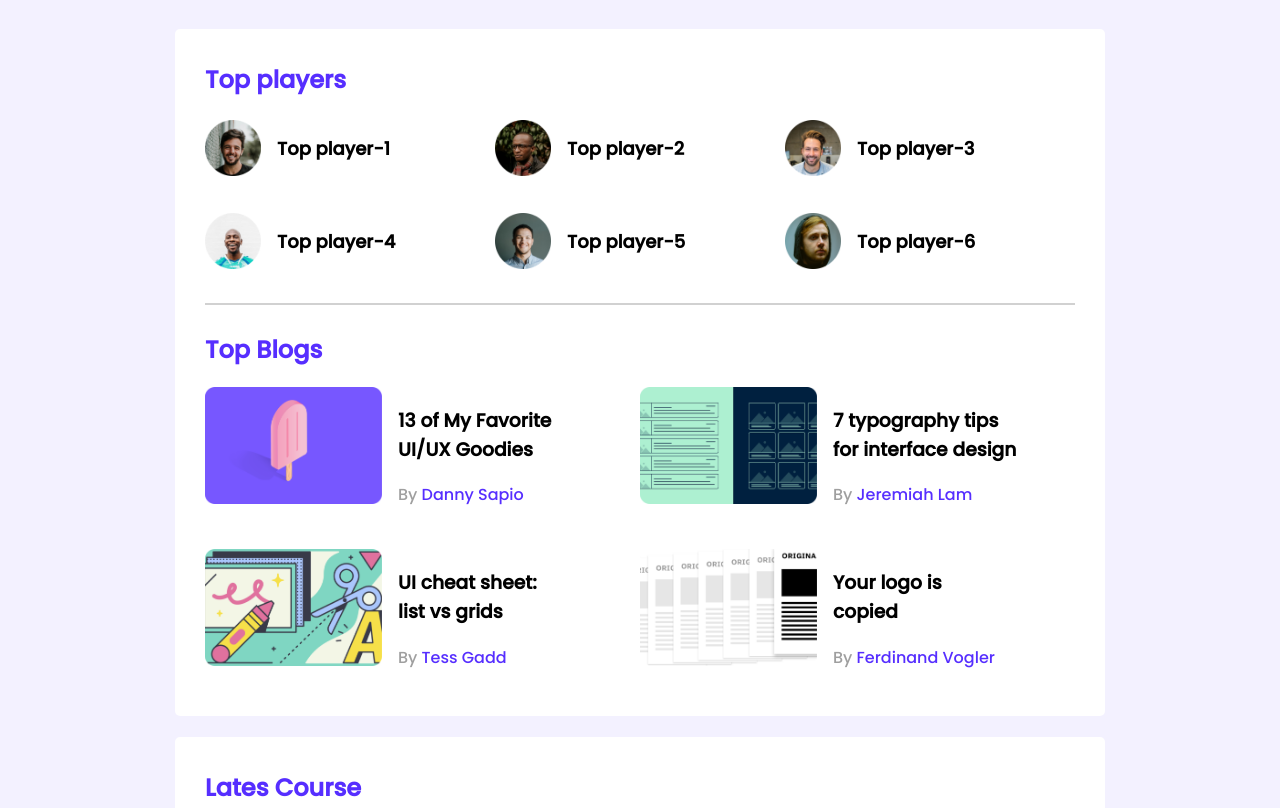
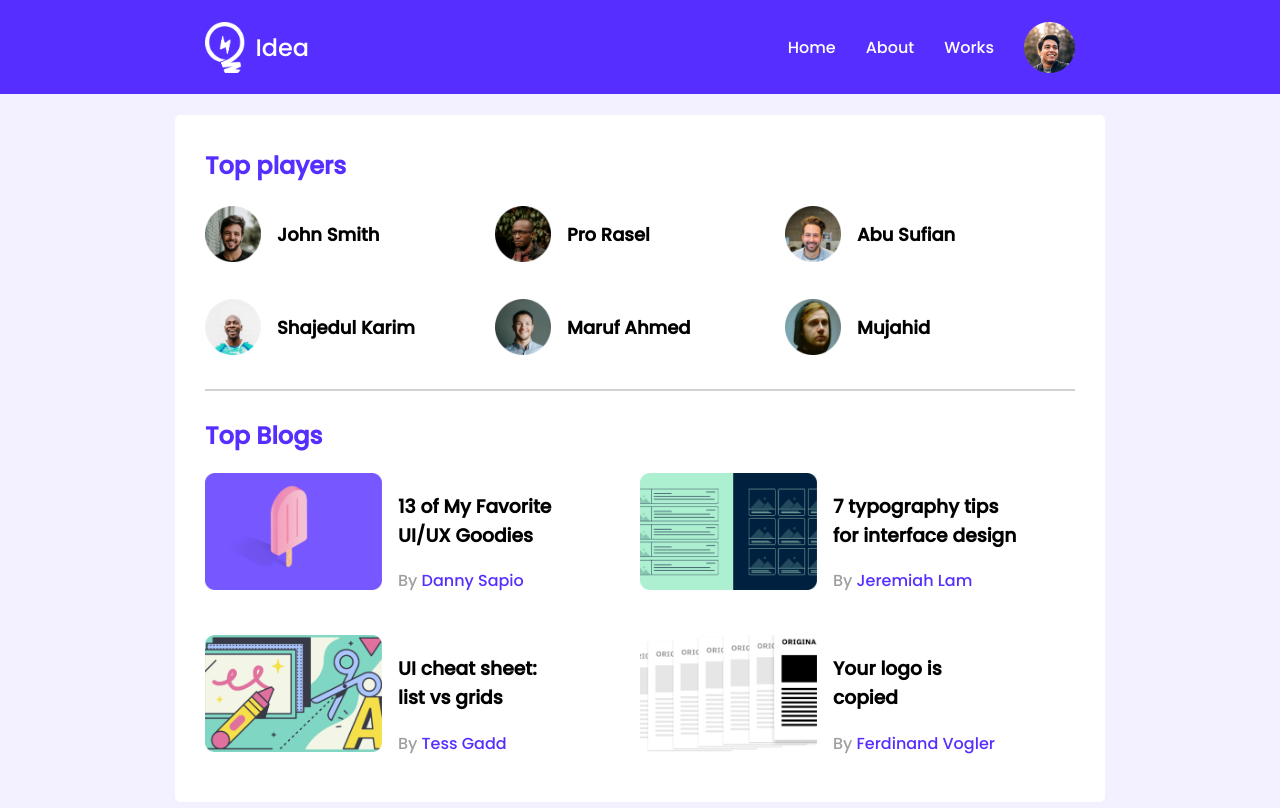
Before and after one commit to tafsiruzzaman/leader-board, a plain HTML site: page index.html in a window 1280 px wide. Shown: the top 808 px of the page. Drawn offline with Linux system fonts and the light colour scheme.

Commit message:
nav bar added

```diff
--- a/index.html
+++ b/index.html
@@ -13,7 +13,20 @@
 <body>
     <!-- header start -->
     <header>
-
+        <nav>
+            <div class="nav-content">
+                <div class="logo">
+                    <img src="images/icons/logo.png" alt="">
+                    <p class="logo-name">Idea</p>
+                </div>
+                <div class="links-profile">
+                    <span class="nav-padd"><a href="">Home</a></span>
+                    <span class="nav-padd"><a href="">About</a></span>
+                    <span class="nav-padd"><a href="">Works</a></span>
+                    <img class="nav-padd" src="images/icons/profile.png" alt="">
+                </div>
+            </div>
+        </nav>
     </header>
     <!-- header end -->
     <main>
@@ -24,27 +37,27 @@
                 <div class="players">
                     <div class="player">
                         <img src="images/players/player-1.png" alt="">
-                        <h3 class="player-name">Top player-1</h3>
+                        <h3 class="player-name">John Smith</h3>
                     </div>
                     <div class="player">
                         <img src="images/players/player-2.png" alt="">
-                        <h3 class="player-name">Top player-2</h3>
+                        <h3 class="player-name">Pro Rasel</h3>
                     </div>
                     <div class="player">
                         <img src="images/players/player-3.png" alt="">
-                        <h3 class="player-name">Top player-3</h3>
+                        <h3 class="player-name">Abu Sufian</h3>
                     </div>
                     <div class="player">
                         <img src="images/players/player-4.png" alt="">
-                        <h3 class="player-name">Top player-4</h3>
+                        <h3 class="player-name">Shajedul Karim</h3>
                     </div>
                     <div class="player">
                         <img src="images/players/player-5.png" alt="">
-                        <h3 class="player-name">Top player-5</h3>
+                        <h3 class="player-name">Maruf Ahmed</h3>
                     </div>
                     <div class="player">
                         <img src="images/players/player-6.png" alt="">
-                        <h3 class="player-name">Top player-6</h3>
+                        <h3 class="player-name">Mujahid</h3>
                     </div>
                 </div>
             </div>
@@ -113,7 +126,7 @@
                                 <i class="fas fa-star filled"></i>
                                 <i class="fas fa-star filled"></i>
                                 <i class="fas fa-star empty"></i>
-                                <span>4.5</span>
+                                <span class="nav-padd">4.5</span>
                             </div>
                             <div class="course-time">
                                 <i class="far fa-clock"></i> 01.30 hr
@@ -135,7 +148,7 @@
                                 <i class="fas fa-star filled"></i>
                                 <i class="fas fa-star filled"></i>
                                 <i class="fas fa-star empty"></i>
-                                <span>4.3</span>
+                                <span class="nav-padd">4.3</span>
                             </div>
                             <div class="course-time">
                                 <i class="far fa-clock"></i> 01.30 hr
@@ -157,7 +170,7 @@
                                 <i class="fas fa-star filled"></i>
                                 <i class="fas fa-star filled"></i>
                                 <i class="fas fa-star empty"></i>
-                                <span>4.5</span>
+                                <span class="nav-padd">4.5</span>
                             </div>
                             <div class="course-time">
                                 <i class="far fa-clock"></i> 01.30 hr
--- a/style.css
+++ b/style.css
@@ -4,6 +4,52 @@
 body{
     background-color: #F3F1FF;
     font-family: 'Poppins', sans-serif;
+    margin: 0;
+}
+nav{
+    background-color: #562EFF;
+    width: 100%;
+    height: 94px;
+    display: flex;
+    justify-content: center;
+}
+.nav-content{
+    width: 870px;
+    display: flex;
+    justify-content: space-between;
+    align-items: center;
+}
+.logo{
+    display: flex;
+    align-items: center;
+}
+.logo img{
+    width: 40.42px;
+    height: 51px;
+}
+.logo-name{
+    color: white;
+    padding-left: 10px;
+    font-size: 24px;
+}
+.links-profile{
+    display: flex;
+    align-items: center;
+}
+.links-profile span a{
+    text-decoration: none;
+    color: white;
+    font-size: 16px;
+}
+.links-profile span a:hover{
+    color: pink;
+}
+.links-profile span img{
+    width: 51px;
+    height: 51px;
+}
+.nav-padd{
+    margin-left: 30px;
 }
 main{
     display: flex;
```
